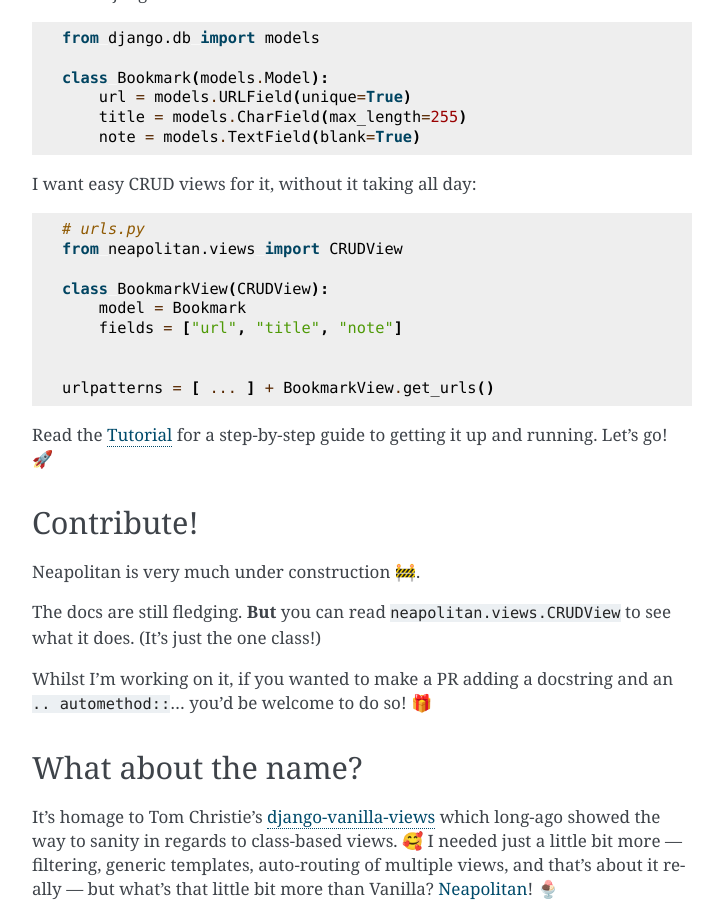
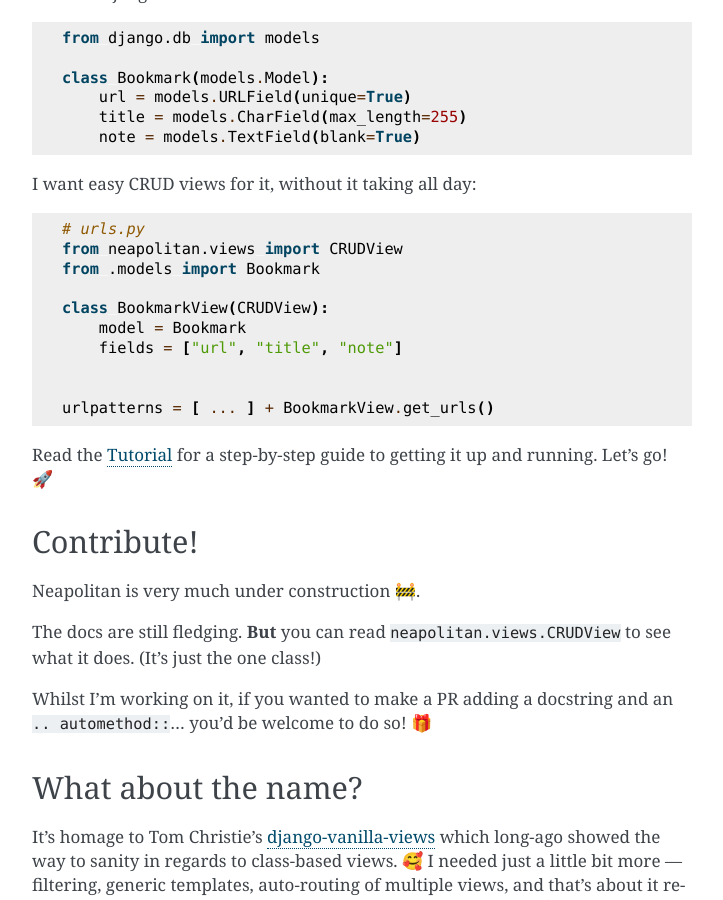
Before and after one commit to carltongibson/neapolitan, a Sphinx documentation site: the page built from docs/source/index.rst, in a window 1280 px wide and 900 px high, scrolled down 701 px. Shown: the whole window, without its empty margins (388-1111 px from the left). Built offline with Sphinx 7.4.7, drawn with Linux system fonts in a browser that asks for light colours.

Commit message:
Update index.rst (#74)

```diff
--- a/docs/source/index.rst
+++ b/docs/source/index.rst
@@ -44,6 +44,7 @@ I want easy CRUD views for it, without it taking all day::
 
     # urls.py
     from neapolitan.views import CRUDView
+    from .models import Bookmark
 
     class BookmarkView(CRUDView):
         model = Bookmark
```
